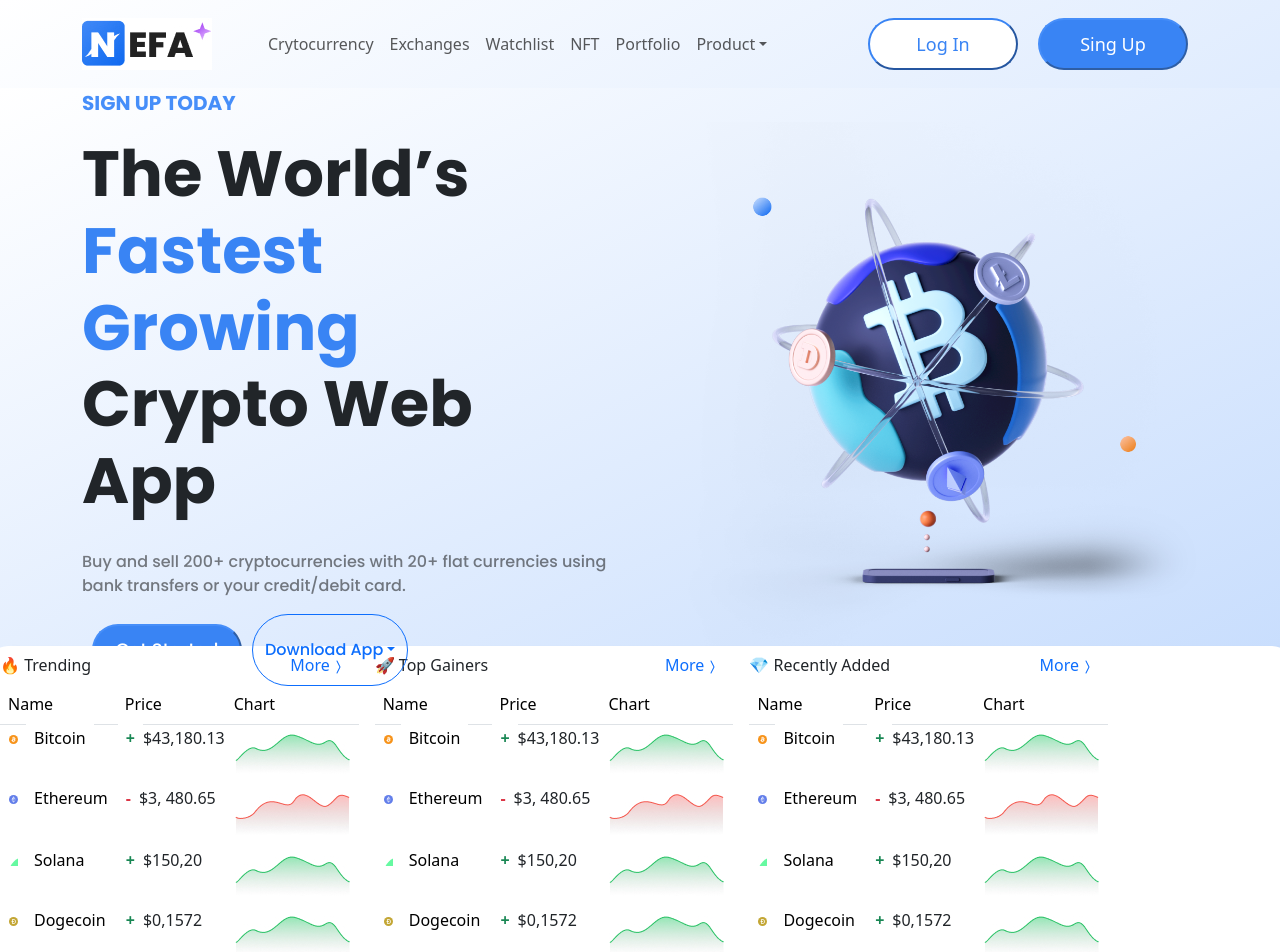
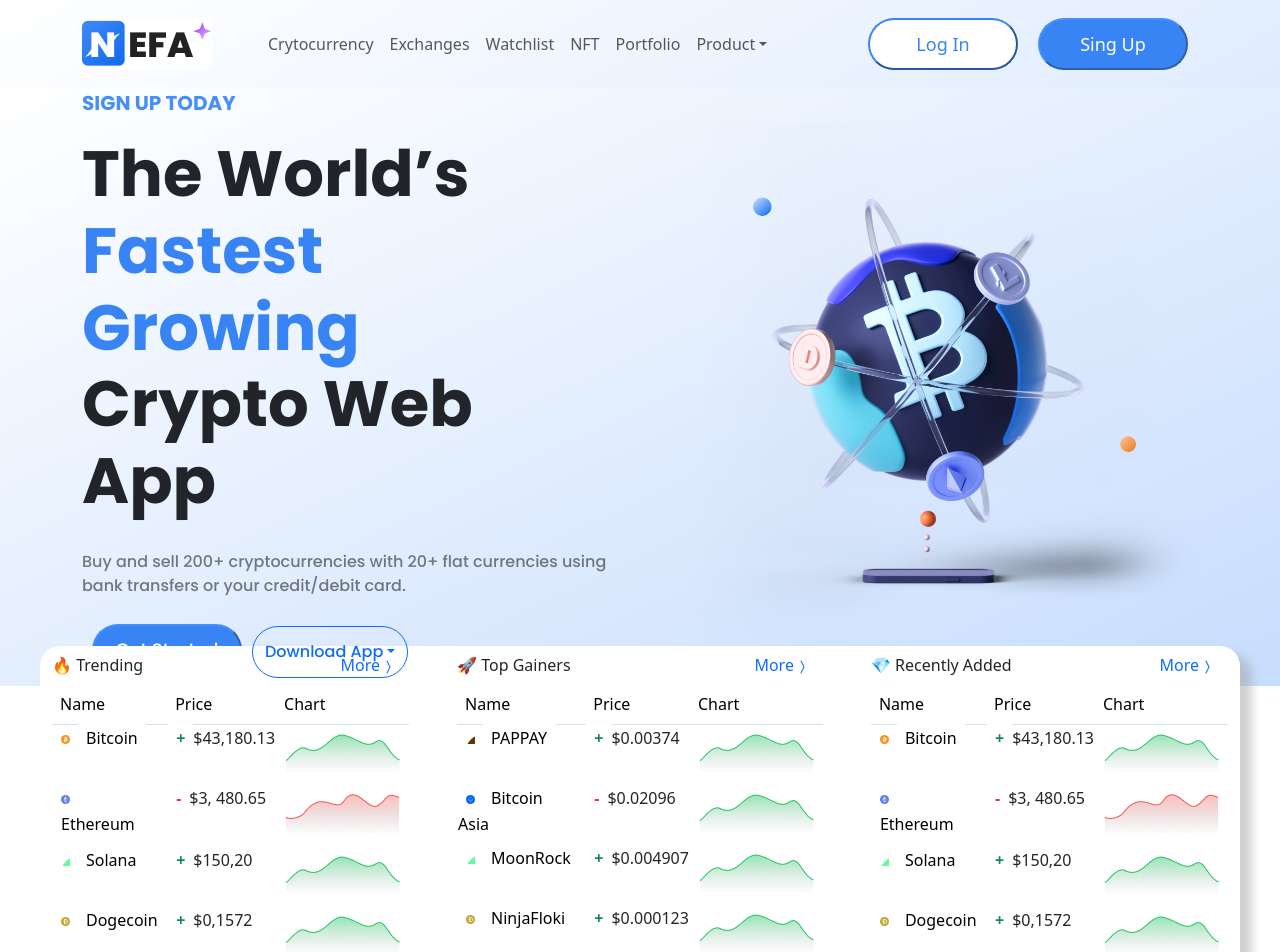
Before and after one commit to Brcnerden/Bitcoin-Project, a React (Vite) app: page / in a window 1280 px wide. Shown: the top 952 px of the page. Built offline with nearby package versions, Linux system fonts and the light colour scheme.

Commit message:
footer start

```diff
--- /dev/null
+++ b/src/Icon/Asia.jsx
@@ -0,0 +1,19 @@
+const Asia = (props) => (
+  <svg
+    xmlns="http://www.w3.org/2000/svg"
+    viewBox="0 0 32 32"
+    {...props}
+    width={25}
+    height={25}
+  >
+    <g fill="none" fillRule="evenodd">
+      <circle cx={16} cy={16} r={16} fill="#0061ff" />
+      <path
+        fill="#fff"
+        fillRule="nonzero"
+        d="M16.01 6 26 16.14l-.375.34a7.99 7.99 0 0 1-.532.46c-.326.261-.67.521-1.016.752a14.275 14.275 0 0 1-4.596 2.042c-1.136.28-2.302.42-3.471.42-1.48 0-2.95-.22-4.36-.67a14.27 14.27 0 0 1-4.033-2.013 17.925 17.925 0 0 1-1.232-.99L6 16.14l1.095-1.112zm8.738 10.47c.148-.12.295-.24.424-.37L16 6.81 6.829 16.1l.187.16c.306.25.611.5.927.72a13.747 13.747 0 0 0 8.067 2.583 13.962 13.962 0 0 0 3.343-.41 13.826 13.826 0 0 0 4.418-1.962c.338-.222.664-.463.977-.72zm-15.03-.48a15.263 15.263 0 0 1 6.134-1.321c2.486 0 4.931.66 7.071 1.922l.139.08-.139.09a12.883 12.883 0 0 1-4.645 1.832l-.039.01-.03-.02a15.887 15.887 0 0 0-8.393-2.403h-.542zm8.639 2.002c1.252-.24 2.446-.67 3.55-1.291a13.312 13.312 0 0 0-6.065-1.452c-1.27 0-2.533.17-3.757.51 2.22.3 4.354 1.06 6.272 2.233zm3.304 1.972a23.88 23.88 0 0 1-1.42 1.752L16.01 26l-2.978-3.013.63-.04a13.766 13.766 0 0 0 5.987-1.792c.552-.27 2.012-1.191 2.012-1.191zm-7.347 3.504 1.696 1.721 2.998-3.043a14.252 14.252 0 0 1-4.694 1.322z"
+      />
+    </g>
+  </svg>
+);
+export default Asia;
--- /dev/null
+++ b/src/Icon/Pappay.jsx
@@ -0,0 +1,12 @@
+const Pappay = (props) => (
+  <svg xmlns="http://www.w3.org/2000/svg" width={25} height={25} {...props}>
+    <g fill="none">
+      <circle cx={16} cy={16} r={16} fill="#630" />
+      <g fill="#FFF">
+        <path d="M11.688 10.063 12.938 7l8.562.031c1.25.094 2.75.094 3.594 1.157 1 1.156.781 2.812.281 4.124A8.712 8.712 0 0 1 19.031 18c-2.062.313-4.156.219-6.25.219.417-1.017.834-2.038 1.25-3.063 1.719 0 3.469.094 5.219-.187 1.594-.406 3.063-2 2.813-3.75-.157-.75-1-1.094-1.72-1.094-2.874-.125-5.75 0-8.624-.063h-.031z" />
+        <path d="M8 10.906h10.156l-1.343 3.469H6.624L8 10.937v-.03zm1.625 4.25h3.531L9.47 24.531H6l3.656-9.375h-.031z" />
+      </g>
+    </g>
+  </svg>
+);
+export default Pappay;
--- a/src/component/Board/MoneyBoard.jsx
+++ b/src/component/Board/MoneyBoard.jsx
@@ -5,6 +5,9 @@ import Bitcoin from "../../Icon/Bitcoin";
 import Ethereum from "../../Icon/Ethereum";
 import Solana from "../../Icon/Solana";
 import Doge from "../../Icon/Doge";
+import Pappay from "../../Icon/Pappay";
+import Asia from "../../Icon/Asia";
+
 import * as T from "./MoneyBoardStyled";
 
 import Rise from "../../assets/images/Rise.jpg";
@@ -12,9 +15,9 @@ import Decreasing from "../../assets/images/Decreasing.jpg";
 
 export const MoneyBoard = () => {
   return (
-    <div className="row">
-      <T.Tablo className="gap-3 flex">
-        <div className="flex-column ">
+    <div className="row ">
+      <T.Tablo className="gap-5 flex ">
+        <div className="flex-column align-items-center ">
           <Board title="🔥 Trending" />
           <Table
             icon={<Bitcoin />}
@@ -38,21 +41,21 @@ export const MoneyBoard = () => {
         <div className="flex-column">
           <Board title="🚀  Top Gainers" />
           <Table
-            icon={<Bitcoin />}
-            title="Bitcoin"
-            price="$43,180.13"
+            icon={<Pappay />}
+            title="PAPPAY"
+            price="$0.00374"
             status={Rise}
-            icon1={<Ethereum />}
-            title1={"Ethereum"}
-            price1="$3, 480.65"
-            status1={Decreasing}
+            icon1={<Asia />}
+            title1={"Bitcoin Asia"}
+            price1="$0.02096"
+            status1={Rise}
             icon2={<Solana />}
-            title2="Solana"
-            price2="$150,20"
+            title2="MoonRock"
+            price2="$0.004907"
             status2={Rise}
             icon3={<Doge />}
-            title3="Dogecoin"
-            price3="$0,1572"
+            title3="NinjaFloki"
+            price3="$0.000123"
             status3={Rise}
           />
         </div>
--- a/src/component/Board/MoneyBoardStyled.jsx
+++ b/src/component/Board/MoneyBoardStyled.jsx
@@ -2,7 +2,8 @@ import styled from "@emotion/styled";
 
 const Tablo = styled.section`
   display: flex;
-  height: 430px;
+  width: 1200px;
+  height: 330px;
   border-radius: 20px;
   margin-left: auto;
   margin-right: auto;
@@ -10,6 +11,11 @@ const Tablo = styled.section`
   -webkit-box-shadow: 10px 10px 10px 2px rgba(156, 152, 152, 0.45);
   margin-top: -40px;
   background-color: white;
+  justify-content: center;
+  @media only screen and (max-width: 500px) {
+    display: block;
+    margin-top: 0;
+  }
 `;
 
 export { Tablo };
--- a/src/component/Board/Table.jsx
+++ b/src/component/Board/Table.jsx
@@ -18,7 +18,7 @@ function MoneyTable({
   status3,
 }) {
   return (
-    <Table striped hover>
+    <Table className="ml-auto mr-auto" striped hover>
       <thead>
         <tr className="col">
           <th className="fw-normal">Name</th>
--- a/src/component/Header/Header.jsx
+++ b/src/component/Header/Header.jsx
@@ -7,33 +7,33 @@ export const Header = () => {
     <H.Headers>
       <div className="container ">
         <div className="row align-items-center">
-          <div className="col-6">
+          <div className="col-12 col-md-6">
             <H.Singdiv>SIGN UP TODAY</H.Singdiv>
             <H.Text className="display-3">
               The World’s <H.Colors> Fastest Growing </H.Colors> Crypto Web App
             </H.Text>
-            <p className="text-black-50">
+            <H.Information className="text-black-50">
               Buy and sell 200+ cryptocurrencies with 20+ flat currencies using
               bank transfers or your credit/debit card.
-            </p>
-            <div className="d-flex">
+            </H.Information>
+            <H.Buttons className="d-md-flex align-items-center ">
               <Buttons text="Get Started" color="color" />
               <div className="btn-group">
-                <button
+                <H.Download
                   type="button"
-                  className="dropdown-btn btn btn-outline-primary  justify-content-between rounded-pill dropdown-toggle"
+                  className="dropdown-btn btn btn-outline-primary  justify-content-between rounded-pill dropdown-toggle "
                   data-bs-toggle="dropdown"
                   aria-expanded="false"
                 >
                   Download App
-                </button>
+                </H.Download>
               </div>
-            </div>
+            </H.Buttons>
           </div>
 
-          <div className="col-6">
+          <H.WorldImage className="col-6">
             <img src={Bitcoin} className="img-fluid" alt="Bitcoin" />
-          </div>
+          </H.WorldImage>
         </div>
       </div>
     </H.Headers>
--- a/src/component/Header/Headerstyled.jsx
+++ b/src/component/Header/Headerstyled.jsx
@@ -6,6 +6,9 @@ const Singdiv = styled.div`
   line-height: 30px;
   color: #468ef9;
   margin: 0 0 18px 0;
+  @media only screen and (max-width: 500px) {
+    text-align: center;
+  }
 `;
 
 const Headers = styled.body`
@@ -20,10 +23,57 @@ const Headers = styled.body`
 const Text = styled.h1`
   font-weight: 700;
   margin: 0 53px 30px 0;
+  @media only screen and (max-width: 500px) {
+    text-align: center;
+    margin-right: 27px;
+    margin-left: 27px;
+  }
+`;
+
+const Download = styled.button`
+  height: 52px;
+  margin-top: 5px;
+  @media only screen and (max-width: 500px) {
+    width: 310px;
+    height: 58px;
+    margin-left: 55px;
+    margin-bottom: 70px;
+  }
 `;
 
 const Colors = styled.span`
   color: #3984f4;
 `;
+const Information = styled.p`
+  @media only screen and (max-width: 500px) {
+    display: none;
+  }
+`;
 
-export { Singdiv, Headers, Colors, Text };
+const WorldImage = styled.div`
+  @media only screen and (max-width: 500px) {
+    display: none;
+  }
+`;
+
+const Buttons = styled.div`
+  @media only screen and (max-width: 500px) {
+    display: block;
+    > button {
+      width: 310px;
+      height: 58px;
+      margin-left: 55px;
+    }
+  }
+`;
+
+export {
+  Singdiv,
+  Headers,
+  Colors,
+  Text,
+  Download,
+  WorldImage,
+  Information,
+  Buttons,
+};
```
Also changed, not shown: src/component/Board/Tablestyled.jsx (+6 -1 lines), src/assets/images/BitcoinImage.jpg (deleted), src/component/Footer/Footer.jsx (added).
